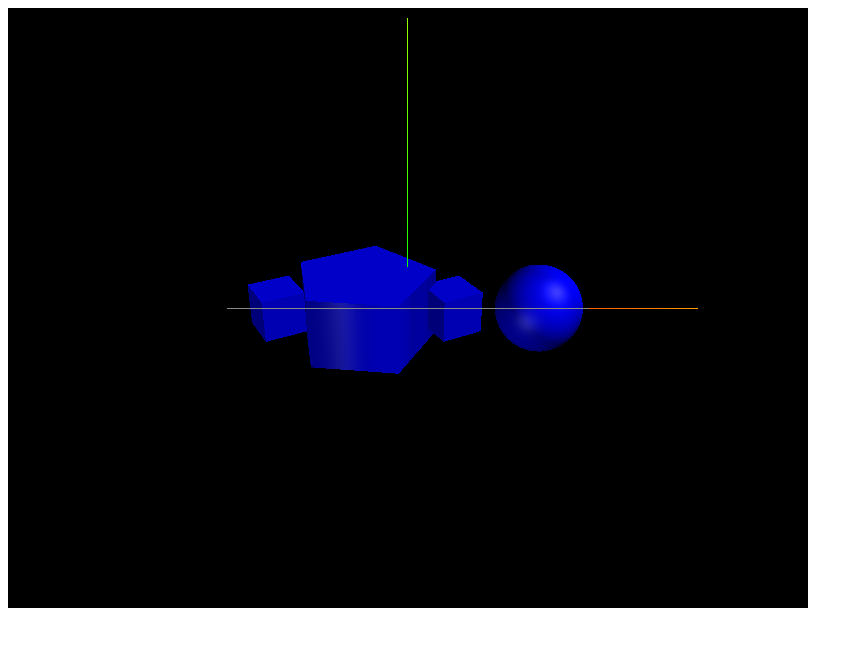
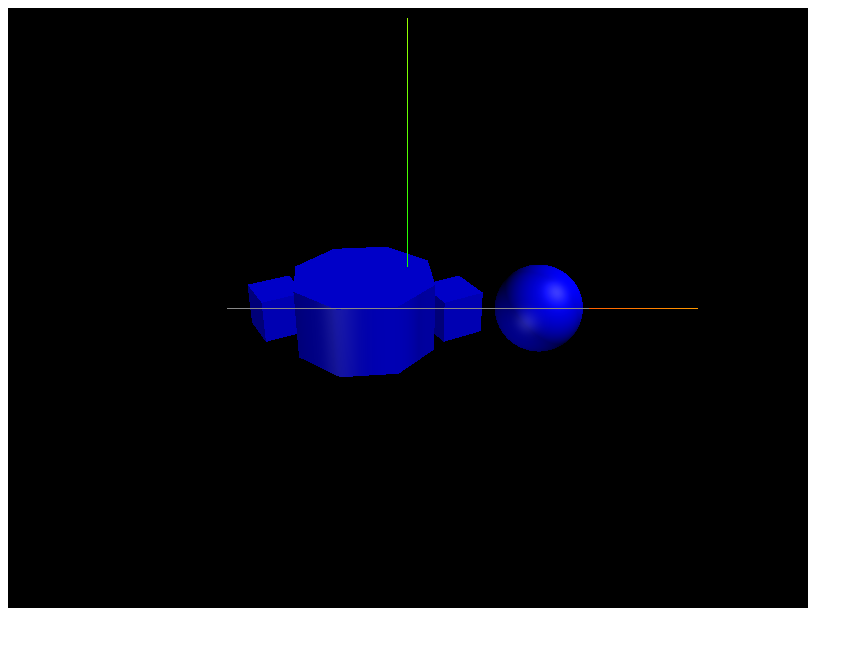
Before and after one commit to HayashiTomotaka/report1, a plain HTML site: page sample6-2.html in a window 1280 px wide. Shown: the whole page, without its empty margins (0-863 px from the left). Drawn offline with nearby package versions, Linux system fonts and the light colour scheme; animation ran at ten frames a second.

Commit message:
Update sample6-2.html

```diff
--- a/sample6-2.html
+++ b/sample6-2.html
@@ -60,7 +60,7 @@
         sphere.position.set(0.9,0,0 );
         scene.add(sphere);
         //錐
-        var cylinderGeometry = new THREE.CylinderGeometry( 0.5, 0.5, 0.5, 5 );
+        var cylinderGeometry = new THREE.CylinderGeometry( 0.5, 0.5, 0.5 );
         var cylinderMaterial = new THREE.MeshPhongMaterial( {color: 0x0000ff} );
         var cylinder = new THREE.Mesh( cylinderGeometry, cylinderMaterial );
         cylinder.position.set( -0.3, 0, 0 );
```
